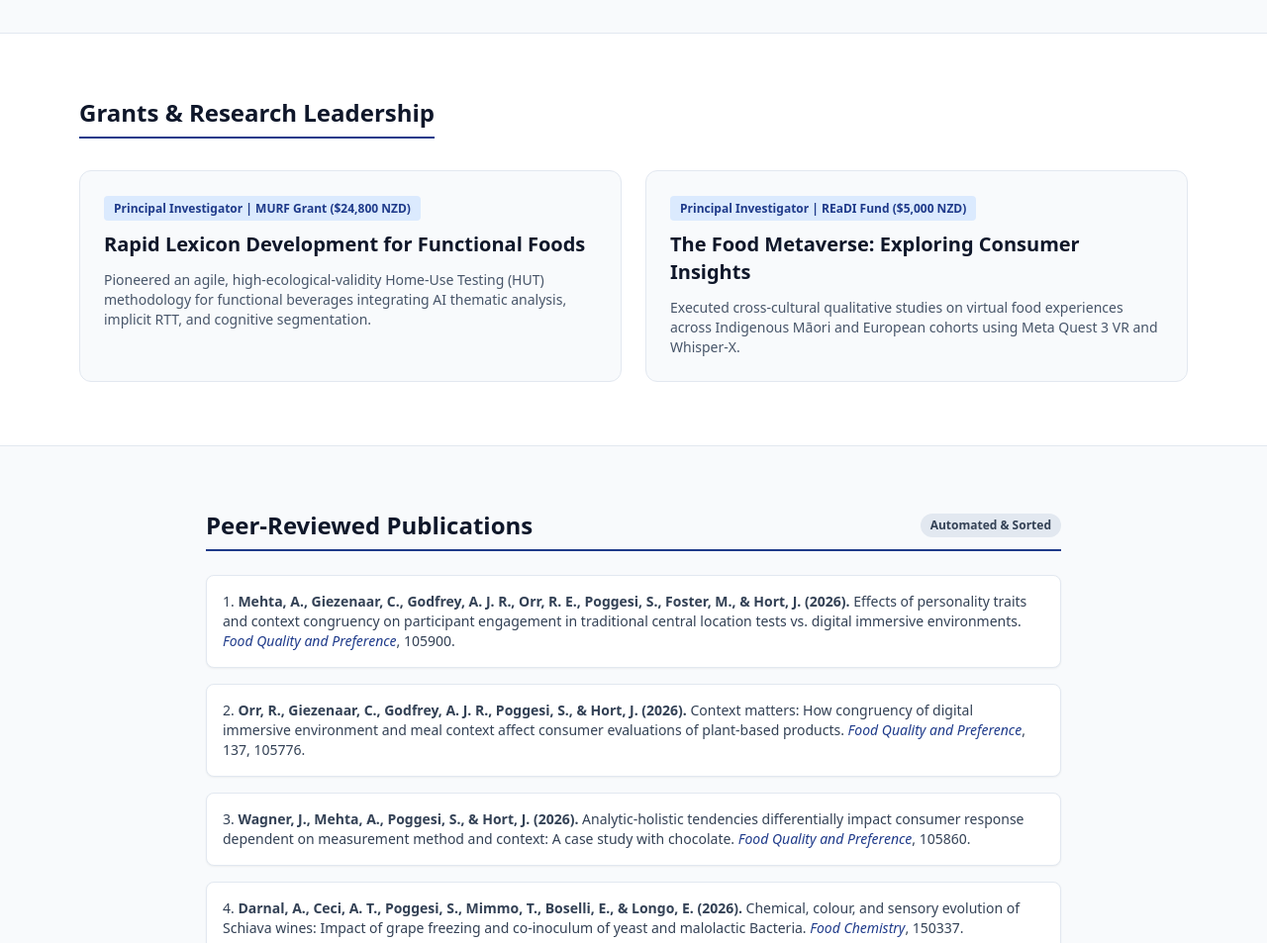
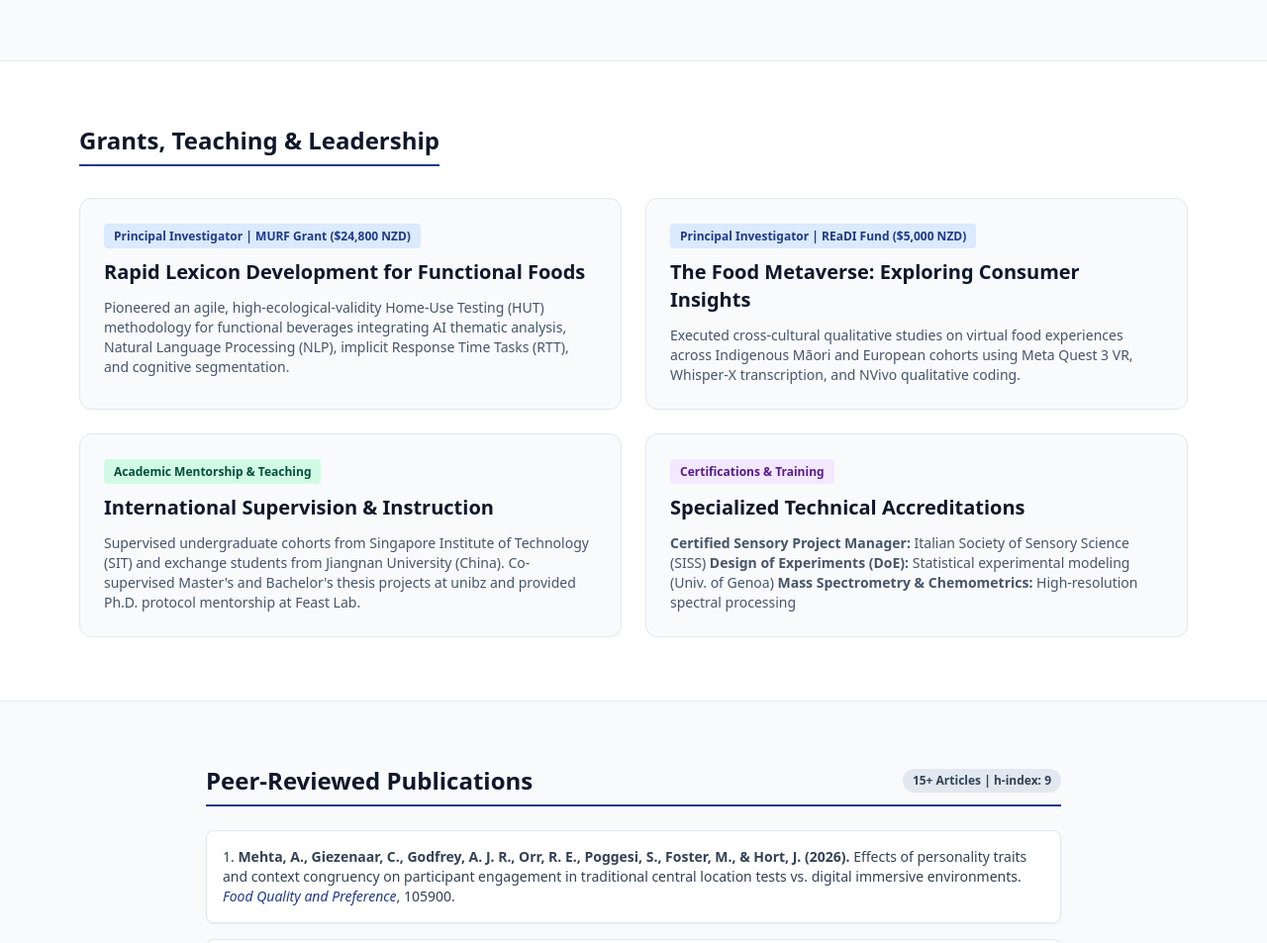
Before and after one commit to spoggesi/simonepoggesi, a plain HTML site: page index.html in a window 1280 px wide. Shown: the part 1847-2800 px from the top of the page at 99% size. Drawn offline with nearby package versions, Linux system fonts and the light colour scheme.

Commit message:
Update profile photo, CV PDF, and add certifications and teaching to website

```diff
--- a/index.html
+++ b/index.html
@@ -16,7 +16,7 @@
             <div class="hidden md:flex space-x-6 text-sm font-medium text-slate-600">
                 <a href="#about" class="hover:text-blue-900 transition">About</a>
                 <a href="#news" class="hover:text-blue-900 transition">News & Blog</a>
-                <a href="#grants" class="hover:text-blue-900 transition">Grants & Leadership</a>
+                <a href="#leadership" class="hover:text-blue-900 transition">Grants & Teaching</a>
                 <a href="#publications" class="hover:text-blue-900 transition">Publications</a>
                 <a href="#posters" class="hover:text-blue-900 transition">Posters</a>
                 <a href="#contact" class="hover:text-blue-900 transition">Contact</a>
@@ -29,7 +29,7 @@
         <div class="md:col-span-2 space-y-4">
             <span class="inline-block px-3 py-1 bg-blue-100 text-blue-900 text-xs font-semibold rounded-full uppercase tracking-wider">Food Engineering & Consumer Sensory Science</span>
             <h1 class="text-3xl md:text-5xl font-extrabold text-slate-900 leading-tight">Bridging Technical Food Engineering & Human Consumer Insights</h1>
-            <p class="text-lg text-slate-600">Ph.D. Researcher & R&D Manager specializing in sensory evaluation, virtual reality environments, AI/NLP qualitative tools, implicit measures, and chemometrics.</p>
+            <p class="text-lg text-slate-600">Ph.D. Researcher & R&D Manager specializing in next-generation sensory evaluation, immersive VR environments, AI/NLP qualitative tools, implicit measures, and chemometrics.</p>
 
             <div class="flex flex-wrap gap-3 pt-2">
                 <a href="https://linkedin.com/in/simone-poggesi-ph-d-68a96490/" target="_blank" class="px-4 py-2 bg-blue-900 text-white text-sm font-medium rounded-lg hover:bg-blue-800 transition"><i class="fab fa-linkedin mr-2"></i>LinkedIn</a>
@@ -39,7 +39,6 @@
             </div>
         </div>
         <div class="flex justify-center">
-            <!-- Updated Path to media/profile.jpg -->
             <img src="media/profile.jpg" alt="Simone Poggesi" class="w-52 h-52 rounded-2xl object-cover shadow-xl border-4 border-white">
         </div>
     </header>
@@ -52,7 +51,7 @@
                 My path into food science began with a curiosity for applied chemistry at technical high school and evolved through viticulture, oenology, and biosensor research in France. A career-defining pivot occurred during my Ph.D. when I took over our laboratory's sensory panels. That transition led me to Massey University's Feast Lab in New Zealand alongside Prof. Joanne Hort, where I led industry consumer research and served as Principal Investigator on competitive grants integrating virtual environments (VR), AI/NLP thematic analysis, and implicit consumer testing.
             </p>
             <p class="text-slate-700 leading-relaxed">
-                Immersing myself in New Zealand reshaped both my personal relationship with food—cooking from scratch—and my leadership philosophy: bridging diverse cultures while guiding team members so everyone feels truly seen, valued, and empowered. Returning to industry as R&D Manager at Giotto Consulting in Italy provided a pragmatic reality check on research market value. Crossing countries, disciplines, and sectors has made me an adaptable researcher who bridges technical food engineering, qualitative consumer insights, and empathetic team leadership.
+                Immersing myself in New Zealand reshaped both my personal relationship with food—cooking from scratch—and my leadership philosophy: bridging diverse cultures while guiding team members so everyone feels genuinely seen, valued, and empowered. Returning to industry as R&D Manager at Giotto Consulting in Italy provided a pragmatic reality check on research market value. Crossing countries, disciplines, and sectors has made me an adaptable researcher who bridges technical food engineering, qualitative consumer insights, and empathetic team leadership.
             </p>
         </div>
     </section>
@@ -64,25 +63,45 @@
             <span class="text-xs text-slate-500 font-medium">Latest milestones</span>
         </div>
 
-        <!-- Populated dynamically via JS from data/news.json -->
         <div id="news-container" class="grid grid-cols-1 md:grid-cols-3 gap-6"></div>
     </section>
 
-    <!-- Grants & Research Leadership -->
-    <section id="grants" class="bg-white py-16 border-y border-slate-200">
+    <!-- Grants, Teaching & Research Leadership -->
+    <section id="leadership" class="bg-white py-16 border-y border-slate-200">
         <div class="max-w-6xl mx-auto px-4 space-y-8">
-            <h2 class="text-2xl font-bold text-slate-900 border-b-2 border-blue-900 pb-2 inline-block">Grants & Research Leadership</h2>
+            <h2 class="text-2xl font-bold text-slate-900 border-b-2 border-blue-900 pb-2 inline-block">Grants, Teaching & Leadership</h2>
+
             <div class="grid grid-cols-1 md:grid-cols-2 gap-6">
+                <!-- Grant 1 -->
                 <div class="bg-slate-50 p-6 rounded-xl border border-slate-200 space-y-3">
                     <span class="text-xs font-semibold text-blue-900 bg-blue-100 px-2.5 py-1 rounded">Principal Investigator | MURF Grant ($24,800 NZD)</span>
                     <h3 class="text-xl font-bold text-slate-900">Rapid Lexicon Development for Functional Foods</h3>
-                    <p class="text-sm text-slate-600">Pioneered an agile, high-ecological-validity Home-Use Testing (HUT) methodology for functional beverages integrating AI thematic analysis, implicit RTT, and cognitive segmentation.</p>
+                    <p class="text-sm text-slate-600">Pioneered an agile, high-ecological-validity Home-Use Testing (HUT) methodology for functional beverages integrating AI thematic analysis, Natural Language Processing (NLP), implicit Response Time Tasks (RTT), and cognitive segmentation.</p>
                 </div>
 
+                <!-- Grant 2 -->
                 <div class="bg-slate-50 p-6 rounded-xl border border-slate-200 space-y-3">
                     <span class="text-xs font-semibold text-blue-900 bg-blue-100 px-2.5 py-1 rounded">Principal Investigator | REaDI Fund ($5,000 NZD)</span>
                     <h3 class="text-xl font-bold text-slate-900">The Food Metaverse: Exploring Consumer Insights</h3>
-                    <p class="text-sm text-slate-600">Executed cross-cultural qualitative studies on virtual food experiences across Indigenous Māori and European cohorts using Meta Quest 3 VR and Whisper-X.</p>
+                    <p class="text-sm text-slate-600">Executed cross-cultural qualitative studies on virtual food experiences across Indigenous Māori and European cohorts using Meta Quest 3 VR, Whisper-X transcription, and NVivo qualitative coding.</p>
+                </div>
+
+                <!-- Teaching & Supervision -->
+                <div class="bg-slate-50 p-6 rounded-xl border border-slate-200 space-y-3">
+                    <span class="text-xs font-semibold text-emerald-900 bg-emerald-100 px-2.5 py-1 rounded">Academic Mentorship & Teaching</span>
+                    <h3 class="text-xl font-bold text-slate-900">International Supervision & Instruction</h3>
+                    <p class="text-sm text-slate-600">Supervised undergraduate cohorts from Singapore Institute of Technology (SIT) and exchange students from Jiangnan University (China). Co-supervised Master's and Bachelor's thesis projects at unibz and provided Ph.D. protocol mentorship at Feast Lab.</p>
+                </div>
+
+                <!-- Certifications -->
+                <div class="bg-slate-50 p-6 rounded-xl border border-slate-200 space-y-3">
+                    <span class="text-xs font-semibold text-purple-900 bg-purple-100 px-2.5 py-1 rounded">Certifications & Training</span>
+                    <h3 class="text-xl font-bold text-slate-900">Specialized Technical Accreditations</h3>
+                    <ul class="text-sm text-slate-600 space-y-1 list-disc list-inside">
+                        <td><strong>Certified Sensory Project Manager:</strong> Italian Society of Sensory Science (SISS)</td>
+                        <td><strong>Design of Experiments (DoE):</strong> Statistical experimental modeling (Univ. of Genoa)</td>
+                        <td><strong>Mass Spectrometry & Chemometrics:</strong> High-resolution spectral processing</td>
+                    </ul>
                 </div>
             </div>
         </div>
@@ -92,7 +111,7 @@
     <section id="publications" class="max-w-4xl mx-auto px-4 py-16 space-y-6">
         <div class="flex justify-between items-center border-b-2 border-blue-900 pb-2">
             <h2 class="text-2xl font-bold text-slate-900">Peer-Reviewed Publications</h2>
-            <span class="text-xs font-semibold bg-slate-200 text-slate-700 px-2.5 py-1 rounded-full">Automated & Sorted</span>
+            <span class="text-xs font-semibold bg-slate-200 text-slate-700 px-2.5 py-1 rounded-full">15+ Articles | h-index: 9</span>
         </div>
 
         <ol id="publications-list" class="space-y-4 text-sm text-slate-700 list-decimal list-inside"></ol>
```
Also changed, not shown: 2 other files.
